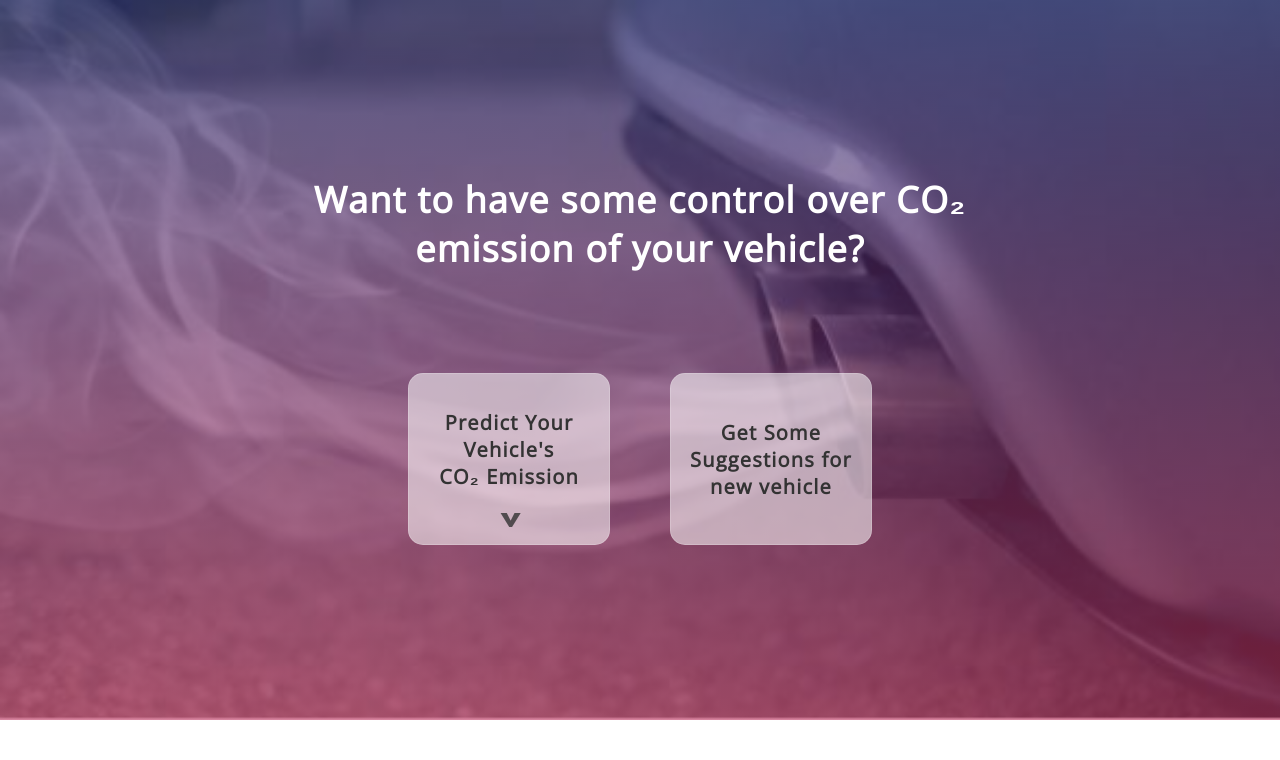
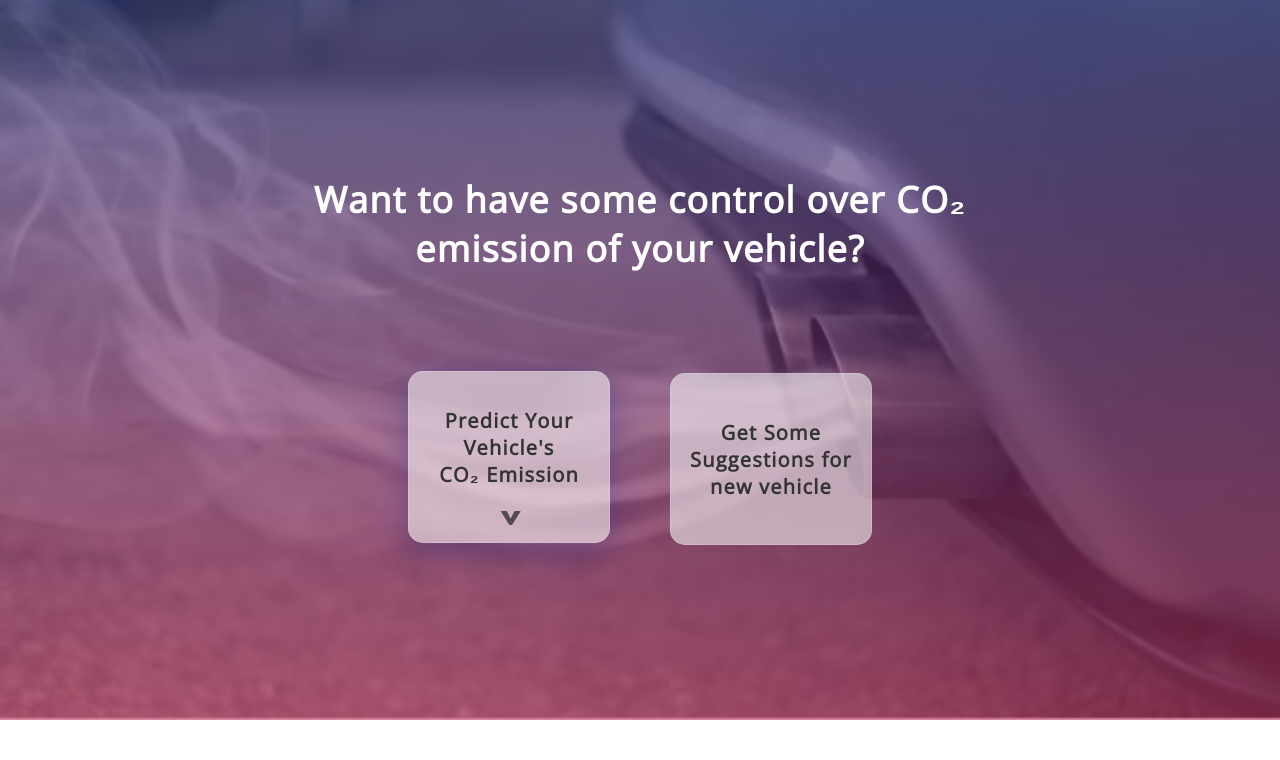
Before and after one commit to Sonali0501/CO2-Emission-Predictor, a Flask app: page / in a window 1280 px wide, with the pointer over the restyled element. Shown: the top 760 px of the page. Run offline with Flask 2, Linux system fonts and the light colour scheme; parts of the project's set-up code (start-up, migrations or seed data) failed here and were passed over.

Commit message:
minor changes

```diff
--- a/static/css/style.css
+++ b/static/css/style.css
@@ -116,6 +116,11 @@ body {
 	align-self: center;
 }
 
+.head .buttons .button:hover{
+	transform: translateY(-2px);
+	box-shadow: 0 8px 32px 0 rgba( 31, 38, 135, 0.37 );
+}
+
 #prediction{
 	height: 700px;
 	display: flex;
```
